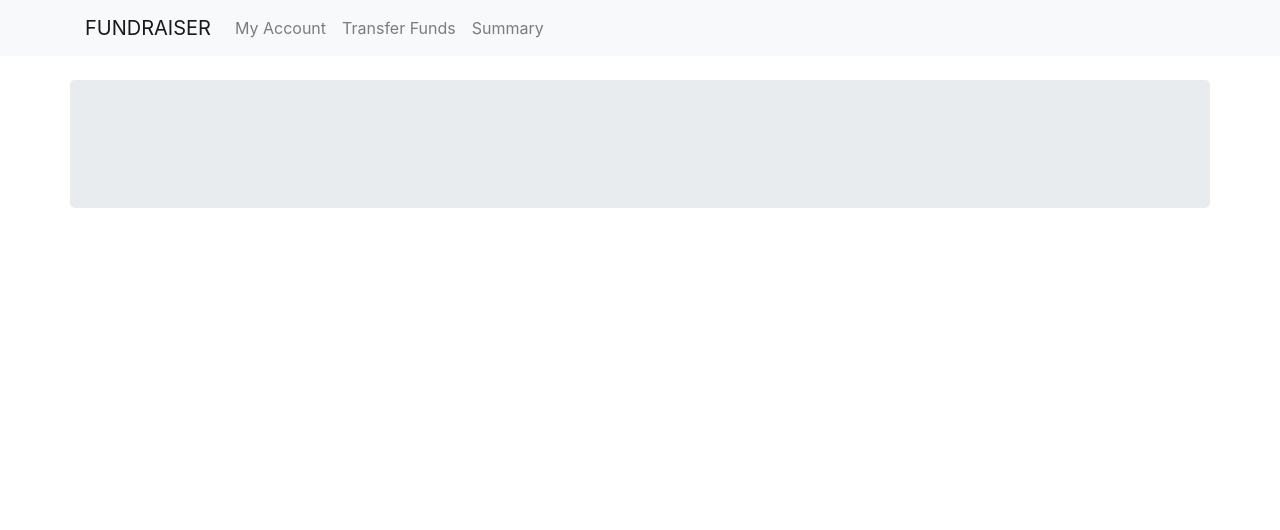
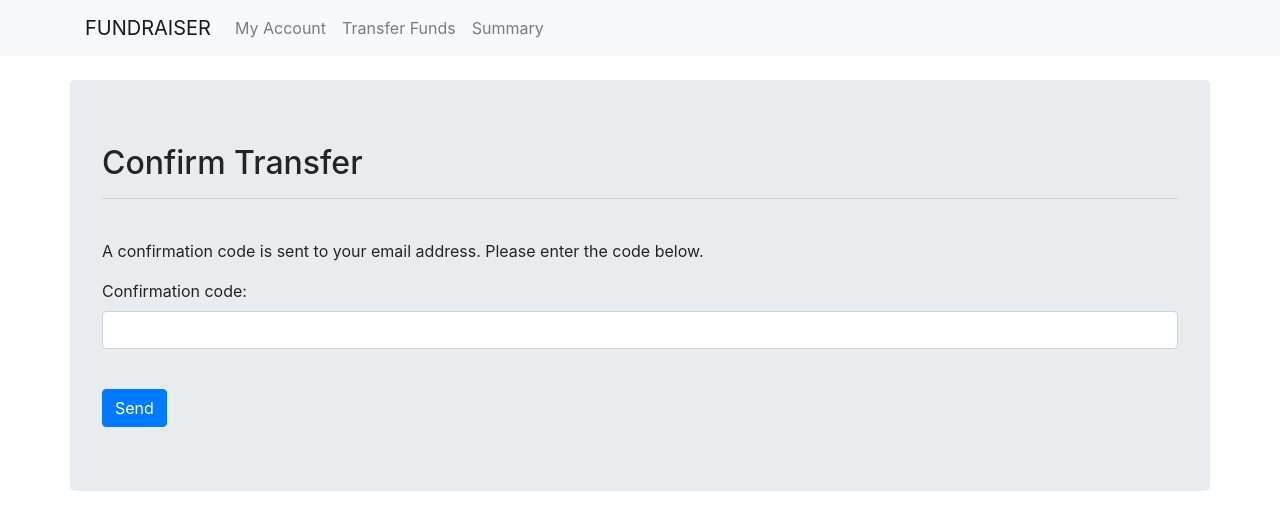
Before and after one commit to adamszabozd/angular-fundraiser, an Angular app in the folder angular-frontend/: page /transfer-confirmation in a window 1280 px wide. Before the commit this address led to /. Shown: the top 530 px of the page. Built offline with nearby package versions, Linux system fonts and the light colour scheme; sample sign-in values are in the browser's storage.

Commit message:
transfer confirmation frontend added

```diff
--- a/angular-frontend/src/app/app-routing.module.ts
+++ b/angular-frontend/src/app/app-routing.module.ts
@@ -5,6 +5,7 @@ import { RegistrationComponent } from './components/registration/registration.co
 import { AccountPageComponent } from './components/account-page/account-page.component';
 import { SummaryPageComponent } from './components/summary-page/summary-page.component';
 import { TransferFundsComponent } from './components/transfer-funds/transfer-funds.component';
+import {TransferConfirmationComponent} from "./components/transfer-confirmation/transfer-confirmation.component";
 
 const routes: Routes = [
     {path: '', component: RegistrationComponent},
@@ -12,6 +13,7 @@ const routes: Routes = [
     {path: 'my-account', component: AccountPageComponent},
     {path: 'transfer-funds', component: TransferFundsComponent},
     {path: 'summary', component: SummaryPageComponent},
+    {path: 'transfer-confirmation', component: TransferConfirmationComponent},
 ];
 
 @NgModule({
--- a/angular-frontend/src/app/app.module.ts
+++ b/angular-frontend/src/app/app.module.ts
@@ -12,6 +12,7 @@ import { MyTransfersComponent } from './components/my-transfers/my-transfers.com
 import { AccountPageComponent } from './components/account-page/account-page.component';
 import { TransferFundsComponent } from './components/transfer-funds/transfer-funds.component';
 import { SummaryPageComponent } from './components/summary-page/summary-page.component';
+import { TransferConfirmationComponent } from './components/transfer-confirmation/transfer-confirmation.component';
 
 @NgModule({
     declarations: [
@@ -23,6 +24,7 @@ import { SummaryPageComponent } from './components/summary-page/summary-page.com
         AccountPageComponent,
         TransferFundsComponent,
         SummaryPageComponent,
+        TransferConfirmationComponent,
     ],
     imports: [
         BrowserModule,
--- /dev/null
+++ b/angular-frontend/src/app/components/transfer-confirmation/transfer-confirmation.component.html
@@ -0,0 +1,38 @@
+<div class="transfer-page">
+    <h2>Confirm Transfer</h2>
+    <hr/>
+    <br/>
+    <p *ngIf="!confirmed">A confirmation code is sent to your email address. Please enter the code below.</p>
+
+    <p *ngIf="confirmed">Transfer is confirmed!</p>
+
+    <form *ngIf="!confirmed" [formGroup]="form" (ngSubmit)="submitForm()">
+        <div class="form-group">
+            <label
+                for="confirmationCode"
+                [ngClass]="{'text-danger': (form.get('confirmationCode').invalid && form.get('confirmationCode').touched) || (form.get('confirmationCode').errors?.serverError)}"
+            >
+                Confirmation code:
+            </label>
+            <input
+                id="confirmationCode"
+                type="text"
+                class="form-control"
+                [ngClass]="{'is-invalid': (form.get('confirmationCode').invalid && form.get('confirmationCode').touched) || (form.get('confirmationCode').errors?.serverError)}"
+                name="confirmationCode"
+                formControlName="confirmationCode"
+            />
+            <small
+                *ngIf="form.get('confirmationCode').invalid && form.get('confirmationCode').touched && !form.get('confirmationCode').errors?.serverError"
+                class="text-danger"
+            >
+                Please enter the confirmation code
+            </small>
+            <small *ngIf="form.get('confirmationCode').errors?.serverError" class="text-danger">
+                {{form.get('confirmationCode').errors['serverError']}}
+            </small>
+        </div>
+        <br/>
+        <button class="btn btn-primary my-buttons">Send</button>
+    </form>
+</div>
--- /dev/null
+++ b/angular-frontend/src/app/components/transfer-confirmation/transfer-confirmation.component.ts
@@ -0,0 +1,34 @@
+import { Component, OnInit } from '@angular/core';
+import {FormBuilder, Validators} from "@angular/forms";
+import {TransferService} from "../../services/transfer.service";
+import {Router} from "@angular/router";
+import {validationHandler} from "../../utils/validationHandler";
+
+@Component({
+  selector: 'app-transfer-confirmation',
+  templateUrl: './transfer-confirmation.component.html',
+  styleUrls: ['./transfer-confirmation.component.css']
+})
+export class TransferConfirmationComponent implements OnInit {
+
+    confirmed = false;
+    form = this.formBuilder.group({
+        confirmationCode: ['', Validators.required],
+    });
+
+    constructor(private formBuilder: FormBuilder, private transferService: TransferService, private router: Router) { }
+
+    ngOnInit() {
+        if (!localStorage.auth) {
+            this.router.navigate(['/registration']);
+        }
+    }
+
+    submitForm() {
+        this.transferService.confirmTransfer(this.form.value).subscribe(
+            () => this.confirmed = true,
+            error => validationHandler(error, this.form),
+        );
+    }
+
+}
--- a/angular-frontend/src/app/components/transfer-funds/transfer-funds.component.ts
+++ b/angular-frontend/src/app/components/transfer-funds/transfer-funds.component.ts
@@ -39,7 +39,7 @@ export class TransferFundsComponent implements OnInit {
 
     submitForm() {
         this.transferService.submitTransfer(this.form.value).subscribe(
-            () => this.router.navigate(['/my-account']),
+            () => this.router.navigate(['/transfer-confirmation']),
             error => validationHandler(error, this.form),
         );
     }
--- a/angular-frontend/src/app/services/transfer.service.ts
+++ b/angular-frontend/src/app/services/transfer.service.ts
@@ -20,4 +20,9 @@ export class TransferService {
     submitTransfer(data: {id: number, amount: number}): Observable<any> {
         return this.http.post(BASE_URL, data);
     }
+
+    confirmTransfer(data: {confirmationCode: string}): Observable<any> {
+        return this.http.post(BASE_URL + '/' + 'confirm', data);
+    }
+
 }
```
Also changed, not shown: angular-frontend/src/app/components/transfer-confirmation/transfer-confirmation.component.css (added), 1 other file (tests, documents, lock files or other folders).
